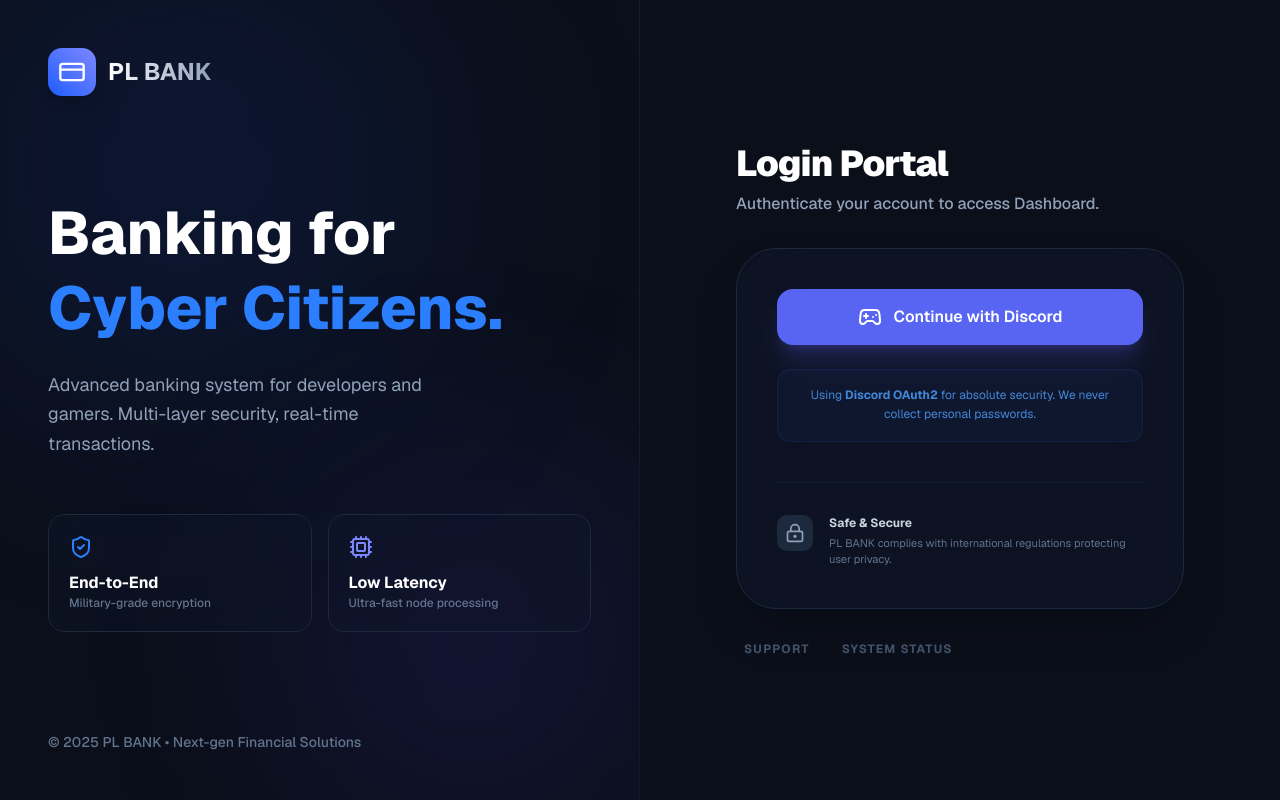
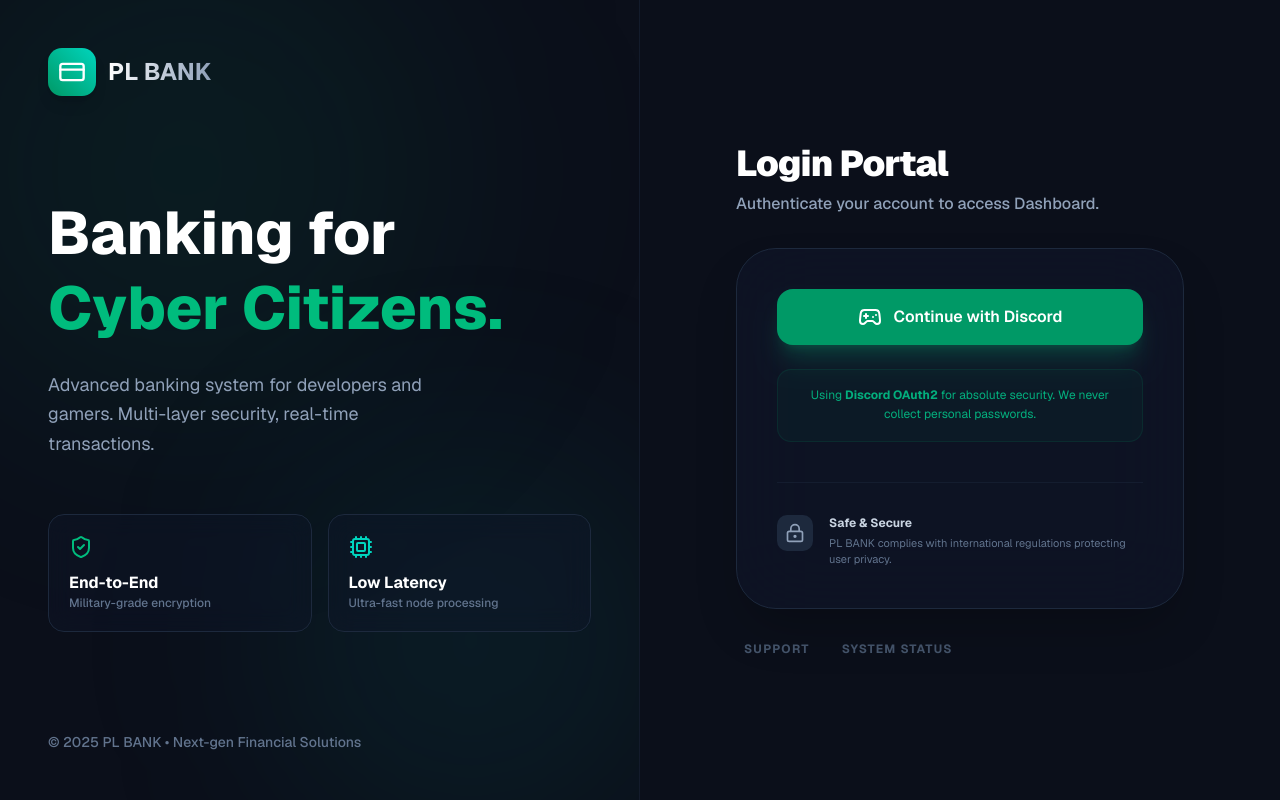
Before and after one commit to akimiya7742/pl-bank-app, a Next.js app: page /auth/signin in a window 1280 px wide. Built offline with nearby package versions, Linux system fonts and the light colour scheme.

Commit message:
refactor: update color scheme to green/emerald\n\nChange primary colors from blue to green/emerald across app.

```diff
--- a/app/auth/signin/page.tsx
+++ b/app/auth/signin/page.tsx
@@ -20,17 +20,17 @@ export default function SignIn() {
   }
 
   return (
-    <div className="min-h-screen bg-[#0B0F1A] text-slate-200 font-sans selection:bg-blue-500/30 flex overflow-hidden">
+    <div className="min-h-screen bg-[#0B0F1A] text-slate-200 font-sans selection:bg-emerald-500/30 flex overflow-hidden">
 
       {/* Left Column: Branding & Features (Desktop Only) */}
       <div className="hidden lg:flex w-1/2 relative flex-col justify-between p-12 overflow-hidden border-r border-slate-800/50">
         {/* Background Gradients */}
-        <div className="absolute top-[-10%] left-[-10%] w-[500px] h-[500px] bg-blue-600/10 rounded-full blur-[120px]" />
-        <div className="absolute bottom-[-5%] right-[-5%] w-[400px] h-[400px] bg-indigo-600/10 rounded-full blur-[100px]" />
+        <div className="absolute top-[-10%] left-[-10%] w-[500px] h-[500px] bg-emerald-600/10 rounded-full blur-[120px]" />
+        <div className="absolute bottom-[-5%] right-[-5%] w-[400px] h-[400px] bg-teal-600/10 rounded-full blur-[100px]" />
 
         {/* Brand Logo */}
         <div className="relative z-10 flex items-center gap-3">
-          <div className="w-12 h-12 bg-gradient-to-tr from-blue-600 to-indigo-400 rounded-xl flex items-center justify-center shadow-lg">
+          <div className="w-12 h-12 bg-gradient-to-tr from-emerald-600 to-teal-400 rounded-xl flex items-center justify-center shadow-lg">
             <CreditCard className="text-white w-7 h-7" />
           </div>
           <span className="text-2xl font-bold bg-clip-text text-transparent bg-gradient-to-r from-white to-slate-400">
@@ -42,20 +42,20 @@ export default function SignIn() {
         <div className="relative z-10 space-y-6">
           <h2 className="text-6xl font-extrabold leading-tight text-white">
             Banking for <br />
-            <span className="text-blue-500">Cyber Citizens.</span>
+            <span className="text-emerald-500">Cyber Citizens.</span>
           </h2>
           <p className="text-slate-400 text-lg max-w-sm leading-relaxed">
             Advanced banking system for developers and gamers. Multi-layer security, real-time transactions.
           </p>
 
           <div className="grid grid-cols-2 gap-4 pt-8">
-            <div className="p-5 rounded-2xl bg-slate-900/40 border border-slate-800 backdrop-blur-md hover:border-blue-500/50 transition-colors cursor-default">
-              <ShieldCheck className="text-blue-500 mb-3 w-6 h-6" />
+            <div className="p-5 rounded-2xl bg-slate-900/40 border border-slate-800 backdrop-blur-md hover:border-emerald-500/50 transition-colors cursor-default">
+              <ShieldCheck className="text-emerald-500 mb-3 w-6 h-6" />
               <h4 className="text-white font-bold">End-to-End</h4>
               <p className="text-xs text-slate-500 font-medium">Military-grade encryption</p>
             </div>
-            <div className="p-5 rounded-2xl bg-slate-900/40 border border-slate-800 backdrop-blur-md hover:border-indigo-400/50 transition-colors cursor-default">
-              <Cpu className="text-indigo-400 mb-3 w-6 h-6" />
+            <div className="p-5 rounded-2xl bg-slate-900/40 border border-slate-800 backdrop-blur-md hover:border-teal-400/50 transition-colors cursor-default">
+              <Cpu className="text-teal-400 mb-3 w-6 h-6" />
               <h4 className="text-white font-bold">Low Latency</h4>
               <p className="text-xs text-slate-500 font-medium">Ultra-fast node processing</p>
             </div>
@@ -70,7 +70,7 @@ export default function SignIn() {
       {/* Right Column: Login Form */}
       <div className="w-full lg:w-1/2 flex items-center justify-center p-6 relative">
         <div className="lg:hidden absolute inset-0 overflow-hidden -z-10">
-           <div className="absolute top-0 right-0 w-80 h-80 bg-blue-600/15 rounded-full blur-3xl" />
+           <div className="absolute top-0 right-0 w-80 h-80 bg-emerald-600/15 rounded-full blur-3xl" />
         </div>
 
         <div className="w-full max-w-md space-y-8">
@@ -81,14 +81,14 @@ export default function SignIn() {
           </div>
 
           <div className="bg-slate-900/60 border border-slate-800 p-10 rounded-[2.5rem] backdrop-blur-2xl shadow-2xl relative group overflow-hidden">
-            <div className="absolute -inset-0.5 bg-gradient-to-r from-blue-600 to-indigo-600 rounded-[2.5rem] opacity-0 group-hover:opacity-10 transition duration-500"></div>
+            <div className="absolute -inset-0.5 bg-gradient-to-r from-emerald-600 to-teal-600 rounded-[2.5rem] opacity-0 group-hover:opacity-10 transition duration-500"></div>
 
             <div className="relative z-10">
               <div className="space-y-6">
                 <button
                   onClick={handleSignIn}
                   disabled={isLoading}
-                  className="flex items-center justify-center px-6 py-4 rounded-2xl font-semibold transition-all duration-300 active:scale-95 disabled:opacity-50 disabled:pointer-events-none bg-[#5865F2] hover:bg-[#4752C4] text-white shadow-xl shadow-indigo-500/20 w-full group/btn"
+                  className="flex items-center justify-center px-6 py-4 rounded-2xl font-semibold transition-all duration-300 active:scale-95 disabled:opacity-50 disabled:pointer-events-none bg-emerald-600 hover:bg-emerald-700 text-white shadow-xl shadow-emerald-500/20 w-full group/btn"
                 >
                   {isLoading ? (
                     <div className="flex items-center gap-3">
@@ -103,8 +103,8 @@ export default function SignIn() {
                   )}
                 </button>
 
-                <div className="p-4 rounded-xl bg-blue-500/5 border border-blue-500/10">
-                  <p className="text-[12px] text-blue-400/80 text-center leading-relaxed">
+                <div className="p-4 rounded-xl bg-emerald-500/5 border border-emerald-500/10">
+                  <p className="text-[12px] text-emerald-400/80 text-center leading-relaxed">
                     Using <b>Discord OAuth2</b> for absolute security. We never collect personal passwords.
                   </p>
                 </div>
@@ -128,8 +128,8 @@ export default function SignIn() {
 
           {/* Footer links */}
           <div className="flex justify-center lg:justify-start gap-8 px-2">
-            <button className="text-xs font-bold text-slate-600 hover:text-blue-400 transition-colors uppercase tracking-widest">Support</button>
-            <button className="text-xs font-bold text-slate-600 hover:text-blue-400 transition-colors uppercase tracking-widest">System Status</button>
+            <button className="text-xs font-bold text-slate-600 hover:text-emerald-400 transition-colors uppercase tracking-widest">Support</button>
+            <button className="text-xs font-bold text-slate-600 hover:text-emerald-400 transition-colors uppercase tracking-widest">System Status</button>
           </div>
         </div>
       </div>
--- a/app/dashboard/page.tsx
+++ b/app/dashboard/page.tsx
@@ -59,7 +59,7 @@ export default async function DashboardPage() {
             <h2 className="text-2xl font-bold text-white mb-4">Quick Actions</h2>
             <div className="grid grid-cols-1 md:grid-cols-2 gap-4">
               <Link href="/transfer" className="block">
-                <Button className="w-full h-24 bg-blue-600 hover:bg-blue-700 text-white flex flex-col gap-2">
+                <Button className="w-full h-24 bg-emerald-600 hover:bg-emerald-700 text-white flex flex-col gap-2">
                   <ArrowRightLeft className="w-6 h-6" />
                   <span>Transfer Money</span>
                 </Button>
--- a/components/BalanceDisplay.tsx
+++ b/components/BalanceDisplay.tsx
@@ -38,9 +38,9 @@ export function BalanceDisplay() {
         </div>
       </Card>
 
-      <Card className="p-6 bg-gradient-to-br from-blue-600/20 to-blue-900/20 border-blue-500/30">
+      <Card className="p-6 bg-gradient-to-br from-emerald-600/20 to-emerald-900/20 border-emerald-500/30">
         <div className="space-y-2">
-          <p className="text-sm text-blue-400">Bank</p>
+          <p className="text-sm text-emerald-400">Bank</p>
           <p className="text-3xl font-bold text-white">
             {bank.toLocaleString()}
           </p>
--- a/components/TransferForm.tsx
+++ b/components/TransferForm.tsx
@@ -145,7 +145,7 @@ export function TransferForm() {
               placeholder="Search members..."
               value={searchQuery}
               onChange={(e) => setSearchQuery(e.target.value)}
-              className="w-full bg-slate-700 border border-slate-600 text-white placeholder-slate-400 rounded-md pl-10 pr-3 py-2 text-sm focus:outline-none focus:border-blue-500"
+              className="w-full bg-slate-700 border border-slate-600 text-white placeholder-slate-400 rounded-md pl-10 pr-3 py-2 text-sm focus:outline-none focus:border-emerald-500"
             />
           </div>
 
@@ -188,7 +188,7 @@ export function TransferForm() {
               <img
                 src={`https://cdn.discordapp.com/avatars/${selectedMember.id}/${selectedMember.avatar}.png`}
                 alt={selectedMember.displayName}
-                className="w-12 h-12 rounded-full ring-2 ring-blue-500"
+                className="w-12 h-12 rounded-full ring-2 ring-emerald-500"
               />
             )}
             <div className="flex-1">
@@ -228,7 +228,7 @@ export function TransferForm() {
         <Button
           type="submit"
           disabled={isLoading}
-          className="w-full bg-blue-600 hover:bg-blue-700 text-white py-6"
+          className="w-full bg-emerald-600 hover:bg-emerald-700 text-white py-6"
         >
           {isLoading ? 'Processing...' : 'Transfer Money'}
         </Button>
```
